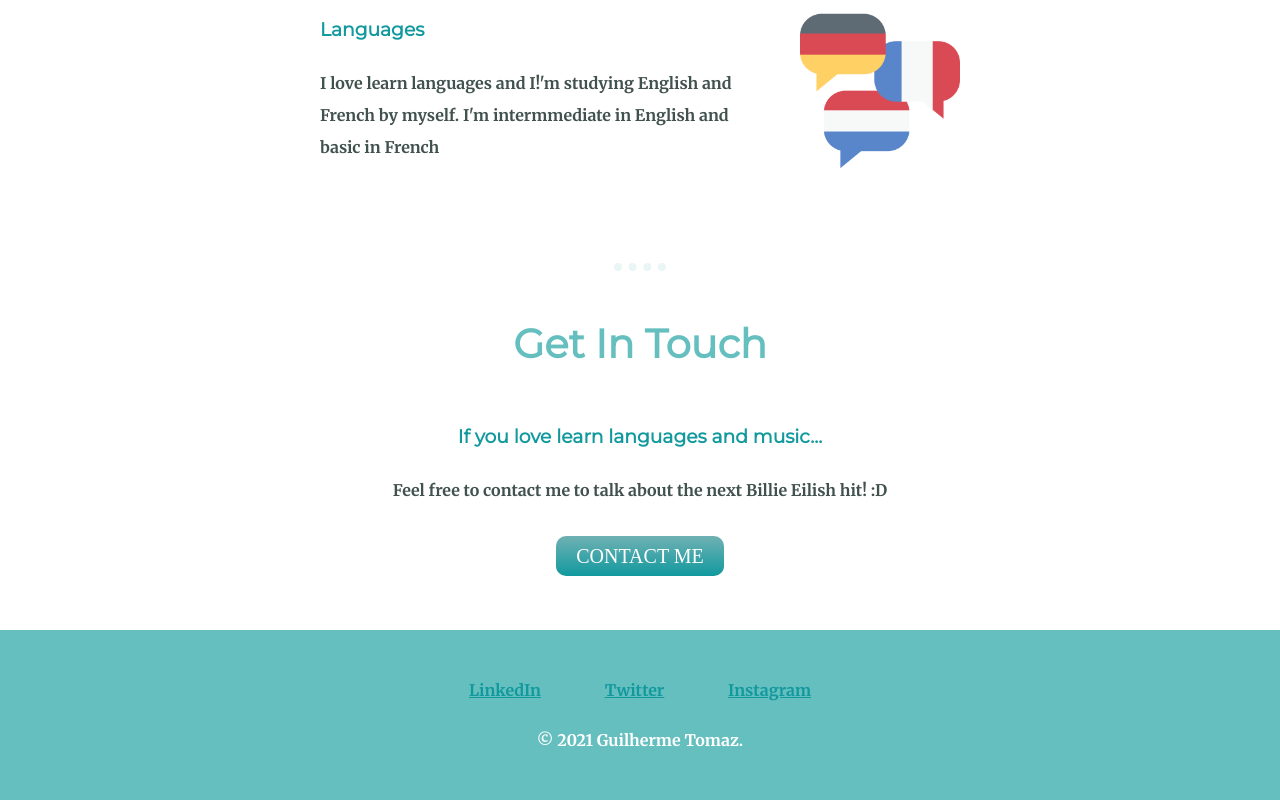
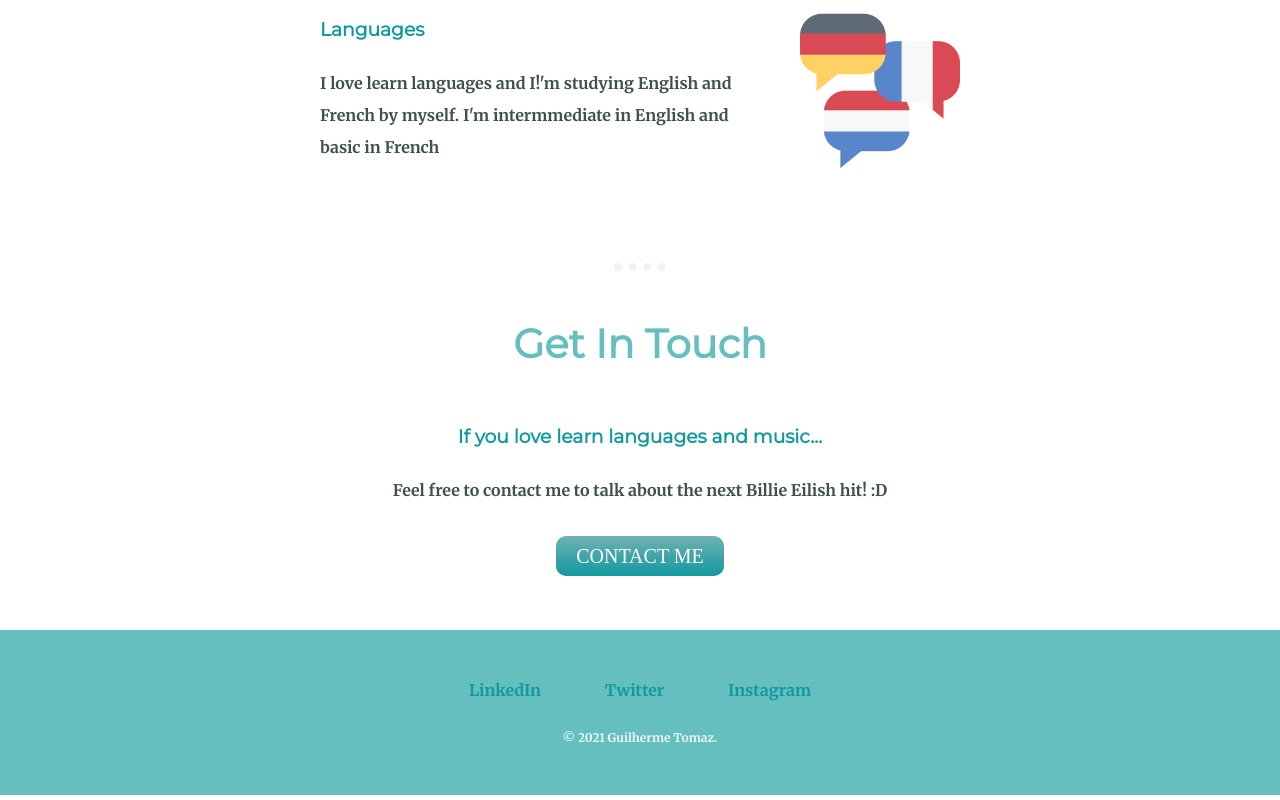
Before and after one commit to GuiTomaz/CSS-Studies, a plain HTML site: page index.html in a window 1280 px wide. Shown: the part 1717-2517 px from the top of the page. Drawn offline with Linux system fonts and the light colour scheme.

Commit message:
Changes to the link decoration and copyrights

```diff
--- a/css/styles.css
+++ b/css/styles.css
@@ -29,6 +29,11 @@ h1 {
 a{
   color:#11999E;
   margin:30px 30px;
+  text-decoration:none;
+}
+
+a:hover{
+  color:#EAF6F6;
 }
 h2{
   font-family: 'Montserrat', sans-serif;
@@ -116,7 +121,9 @@ hr{
 }
 .rights{
   margin-top:30px;
-  color:white;
+  color:#EAF6F6;
+  font-size:0.75rem;
+
 }
 
 .btn {
```
